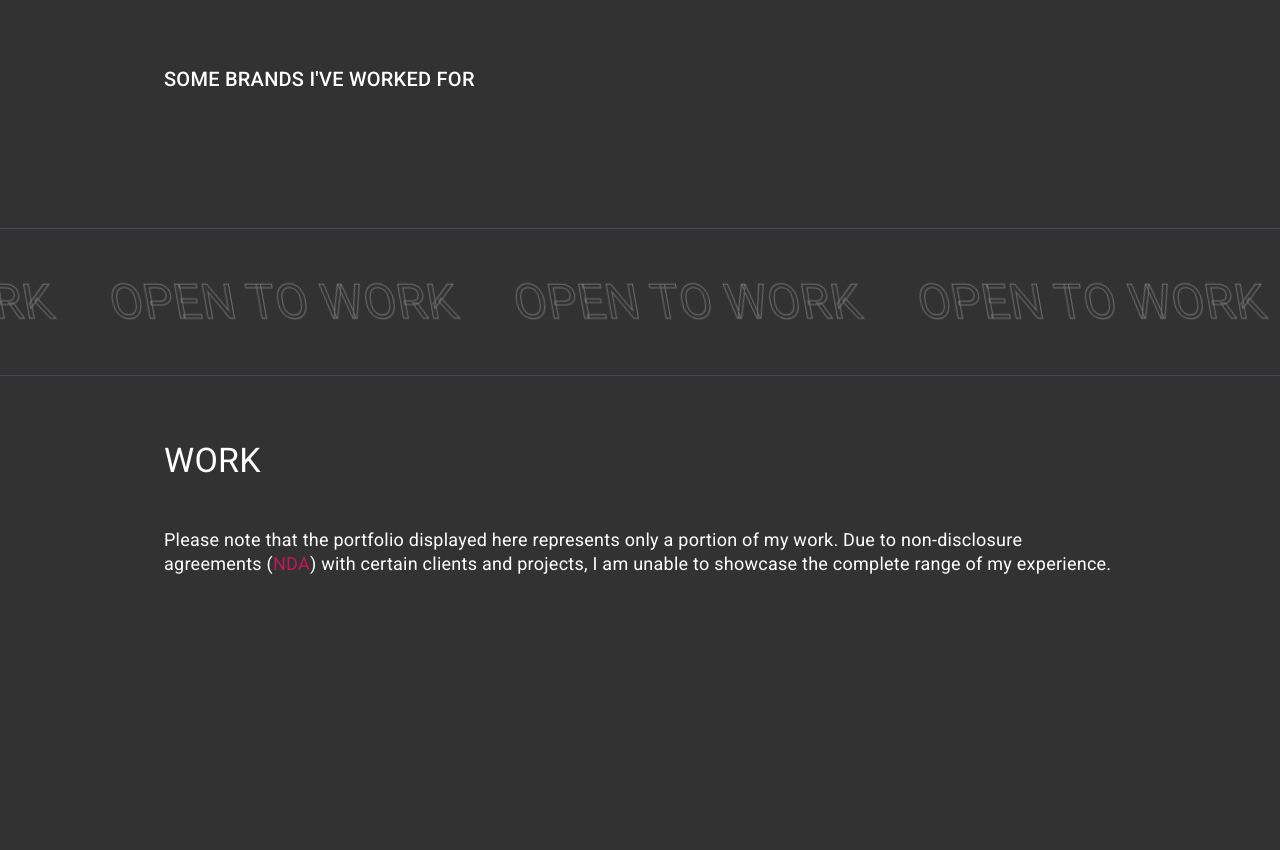
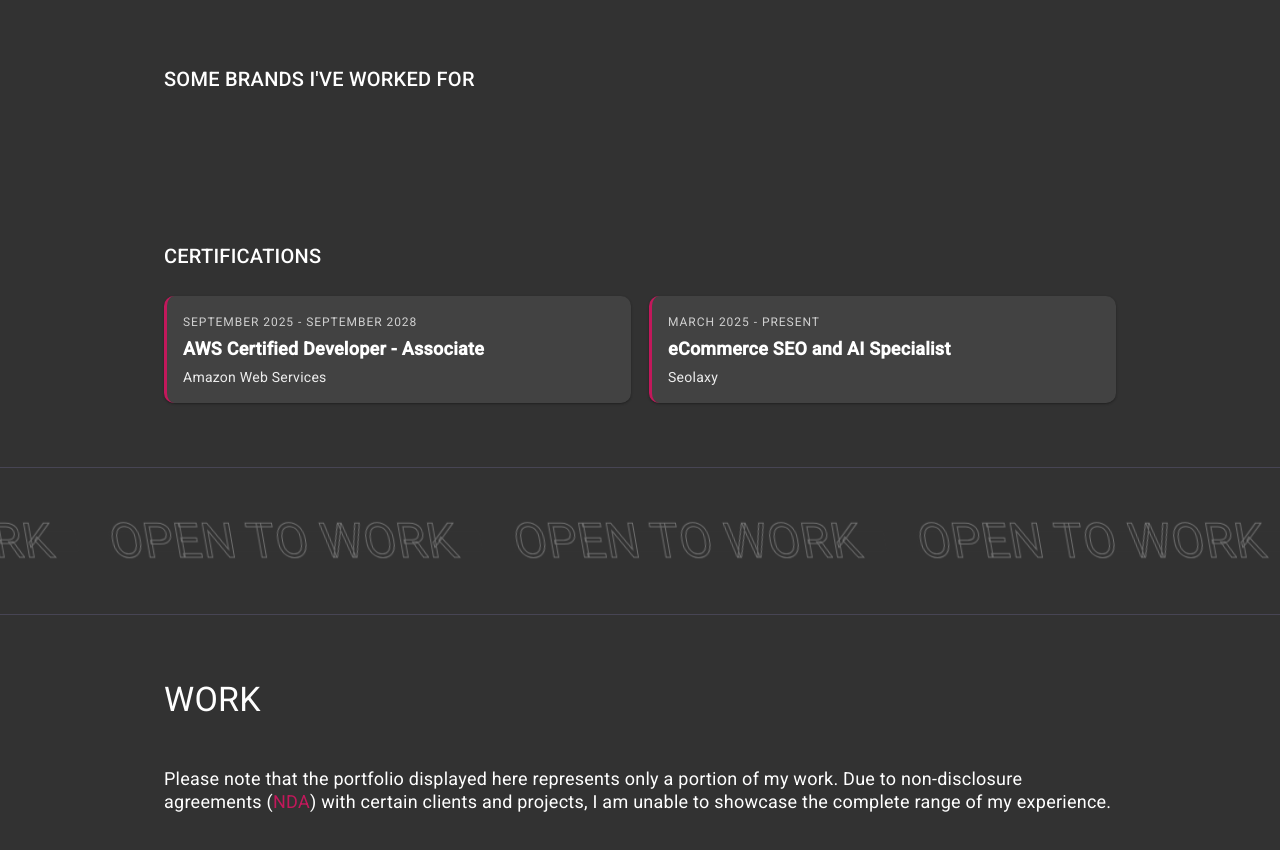
Before and after one commit to agobeljic1/agobeljic1.github.io, an Angular app: page / in a window 1280 px wide. Shown: the part 1380-2230 px from the top of the page. Built offline with nearby package versions, Linux system fonts and the light colour scheme.

Commit message:
Certicfications v1

```diff
--- a/src/app/home/home.component.html
+++ b/src/app/home/home.component.html
@@ -82,6 +82,17 @@
   </div>
 </app-section>
 
+<app-section class="certifications-section">
+  <h2 class="mt">CERTIFICATIONS</h2>
+  <div class="certifications">
+    <div class="certifications__item" *ngFor="let cert of certifications">
+      <div class="certifications__date">{{ cert.dateRange }}</div>
+      <div class="certifications__title">{{ cert.title }}</div>
+      <div class="certifications__issuer">{{ cert.issuer }}</div>
+    </div>
+  </div>
+</app-section>
+
 <app-marquee></app-marquee>
 
 <app-section [title]="'WORK'">
--- a/src/app/home/home.component.scss
+++ b/src/app/home/home.component.scss
@@ -2,6 +2,10 @@
   opacity: 0;
   .mt {
     margin-top: 48px;
+  }
+
+  app-section.certifications-section {
+    margin-top: -100px;
   }
 
   p {
@@ -34,6 +38,45 @@
       }
     }
   }
+
+  .certifications {
+    margin-top: 24px;
+    display: grid;
+    grid-template-columns: 1fr;
+    gap: 14px;
+
+    @media screen and (min-width: 700px) {
+      grid-template-columns: 1fr 1fr;
+      gap: 18px;
+    }
+
+    &__item {
+      background: #424242;
+      border-radius: 10px;
+      padding: 16px;
+      box-shadow: 0 1px 3px rgba(0, 0, 0, 0.12), 0 1px 2px rgba(0, 0, 0, 0.24);
+      border-left: 3px solid #c2185b;
+    }
+
+    &__date {
+      font-size: 12px;
+      letter-spacing: 0.08em;
+      text-transform: uppercase;
+      opacity: 0.75;
+      margin-bottom: 6px;
+    }
+
+    &__title {
+      font-size: 18px;
+      font-weight: 600;
+      line-height: 1.25;
+      margin-bottom: 6px;
+    }
+
+    &__issuer {
+      opacity: 0.9;
+    }
+  }
 }
 
 .seolyphant {
--- a/src/app/home/home.component.ts
+++ b/src/app/home/home.component.ts
@@ -2,7 +2,7 @@ import { AfterViewInit, Component, ElementRef } from '@angular/core';
 import { MarqueeItem } from '../interfaces/marquee-item';
 import { gsap } from 'gsap';
 import { ScrollTrigger } from 'gsap/ScrollTrigger';
-import { clients, skills } from './home.data';
+import { Certification, certifications, clients, skills } from './home.data';
 
 @Component({
   selector: 'app-home',
@@ -14,6 +14,7 @@ export class HomeComponent implements AfterViewInit {
   clientsFolder = 'assets/brands/';
   skills: MarqueeItem[] = skills;
   clients: MarqueeItem[] = clients;
+  certifications: Certification[] = certifications;
 
   currentYear: number = new Date().getFullYear();
 
--- a/src/app/home/home.data.ts
+++ b/src/app/home/home.data.ts
@@ -1,4 +1,10 @@
 import { MarqueeItem } from '../interfaces/marquee-item';
+
+export type Certification = {
+  dateRange: string;
+  title: string;
+  issuer: string;
+};
 
 export const skills = [
   // {
@@ -117,3 +123,16 @@ export const clients: MarqueeItem[] = [
     href: 'https://www.insightful.io',
   },
 ];
+
+export const certifications: Certification[] = [
+  {
+    dateRange: 'September 2025 - September 2028',
+    title: 'AWS Certified Developer - Associate',
+    issuer: 'Amazon Web Services',
+  },
+  {
+    dateRange: 'March 2025 - Present',
+    title: 'eCommerce SEO and AI Specialist',
+    issuer: 'Seolaxy',
+  },
+];
```
